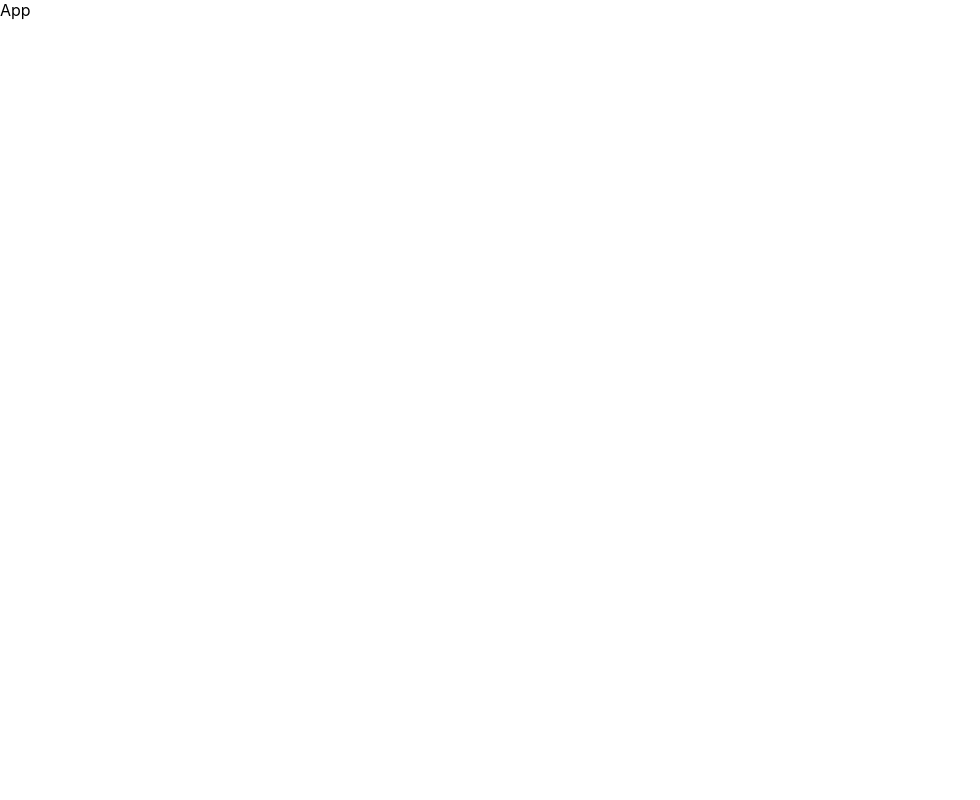
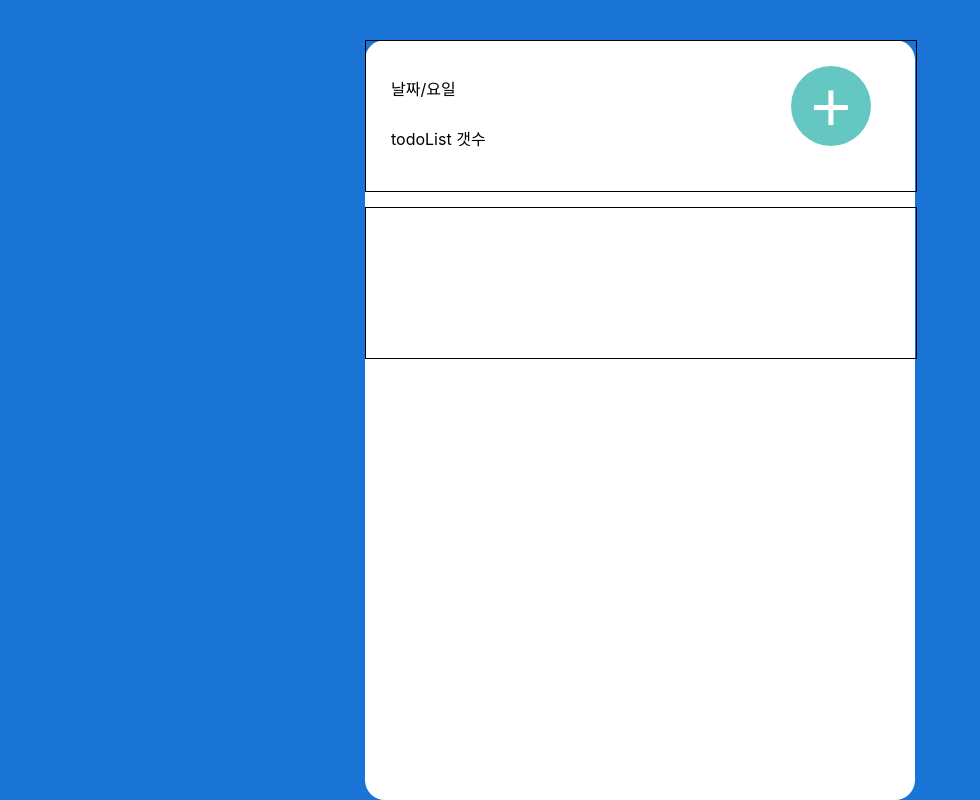
Before and after one commit to chanw9503/todo_assignment, a React (Create React App) app: page / in a window 1280 px wide. Shown: the whole page, without its empty margins (0-980 px from the left). Built offline with nearby package versions, Linux system fonts and the light colour scheme.

Commit message:
style.css setting

```diff
--- a/src/App.css
+++ b/src/App.css
@@ -1,38 +1,57 @@
-.App {
-  text-align: center;
+
+.wrap{
+  display: flex;
+  width: 100vw;
+  height: 100vh;
+  justify-content: center;
+  align-items: center;
+  flex-direction: column;
+  background-color: rgb(25, 116, 213);
 }
 
-.App-logo {
-  height: 40vmin;
-  pointer-events: none;
+
+.container{
+  width: 550px;
+  height: 1200px;
+  background-color: white;
+  border-radius: 20px;
+  margin-top: 40px;
+
 }
 
-@media (prefers-reduced-motion: no-preference) {
-  .App-logo {
-    animation: App-logo-spin infinite 20s linear;
-  }
+.wrap_header{
+  display: flex;
+  width:500px;
+  height: 100px;
+  border: 1px solid black;
+  padding: 25px;
 }
 
-.App-header {
-  background-color: #282c34;
-  min-height: 100vh;
-  display: flex;
-  flex-direction: column;
-  align-items: center;
-  justify-content: center;
-  font-size: calc(10px + 2vmin);
-  color: white;
+.dateBox{
+  margin-top: 10px;
+  width: 300px;
+  height: 50px;
 }
 
-.App-link {
-  color: #61dafb;
+.add_Btn_Box{
+  margin-left : 100px;
 }
 
-@keyframes App-logo-spin {
-  from {
-    transform: rotate(0deg);
-  }
-  to {
-    transform: rotate(360deg);
-  }
+.addBtn{
+  width:80px;
+  height:80px;
+  border-radius: 100%;
+  border: none;
+
+  font-size: 70px;
+  color:white;
+  background-color: rgb(100, 199, 194);
 }
+
+.toDoCard{
+  padding: 25px;
+  width : 500px;
+  height: 100px;
+  border: 1px solid black;
+  margin-top: 15px;
+}
--- a/src/App.js
+++ b/src/App.js
@@ -1,8 +1,31 @@
 import React from 'react'
-
+import './App.css'
 function App() {
   return (
-    <div>App</div>
+    <div>
+      <div className='wrap'>
+        <div className='container'>
+          <div className='wrap_header'>
+            <div className="header_text">
+              <div className='dateBox'>
+                날짜/요일
+              </div>
+              <div className='todoListCount'>
+                todoList 갯수
+              </div>
+            </div>
+            <div className='add_Btn_Box'>
+              <button className='addBtn'>+</button>
+            </div>
+          </div>
+          <div className='toDoCard'>
+
+          </div>
+
+        </div>
+
+      </div>
+    </div>
   )
 }
 
```
